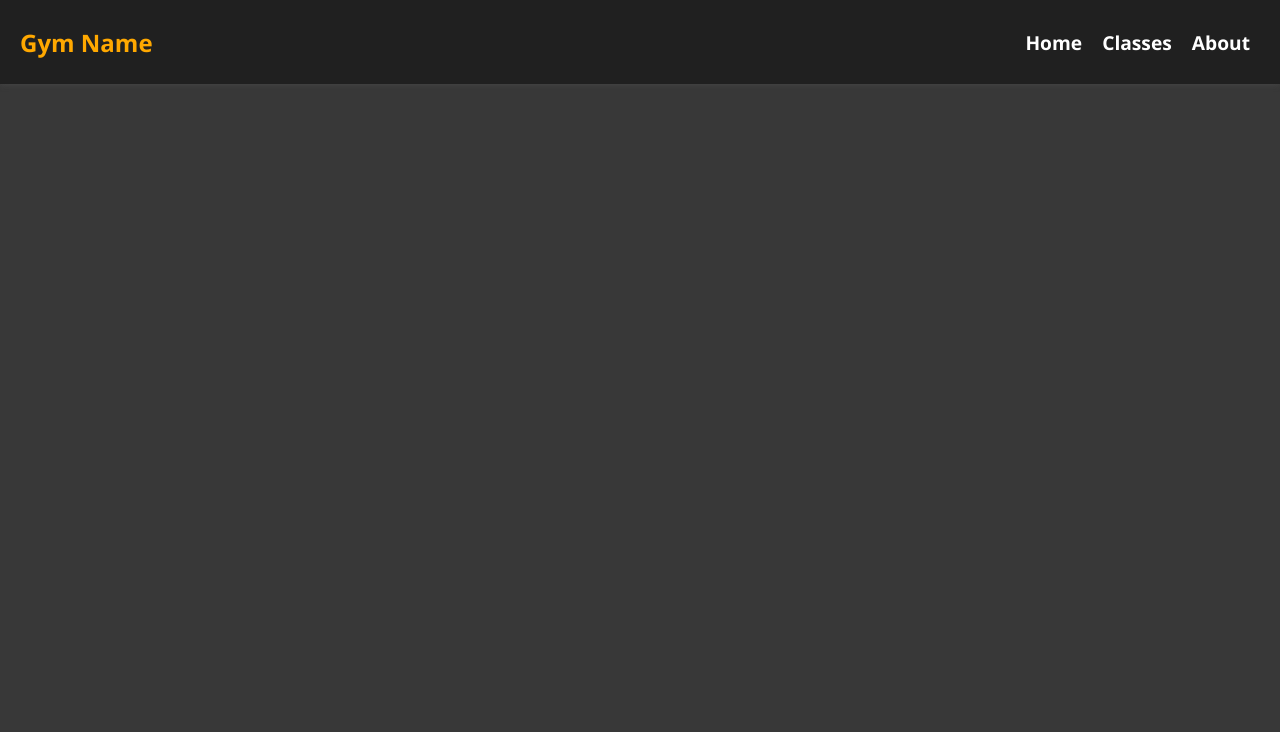
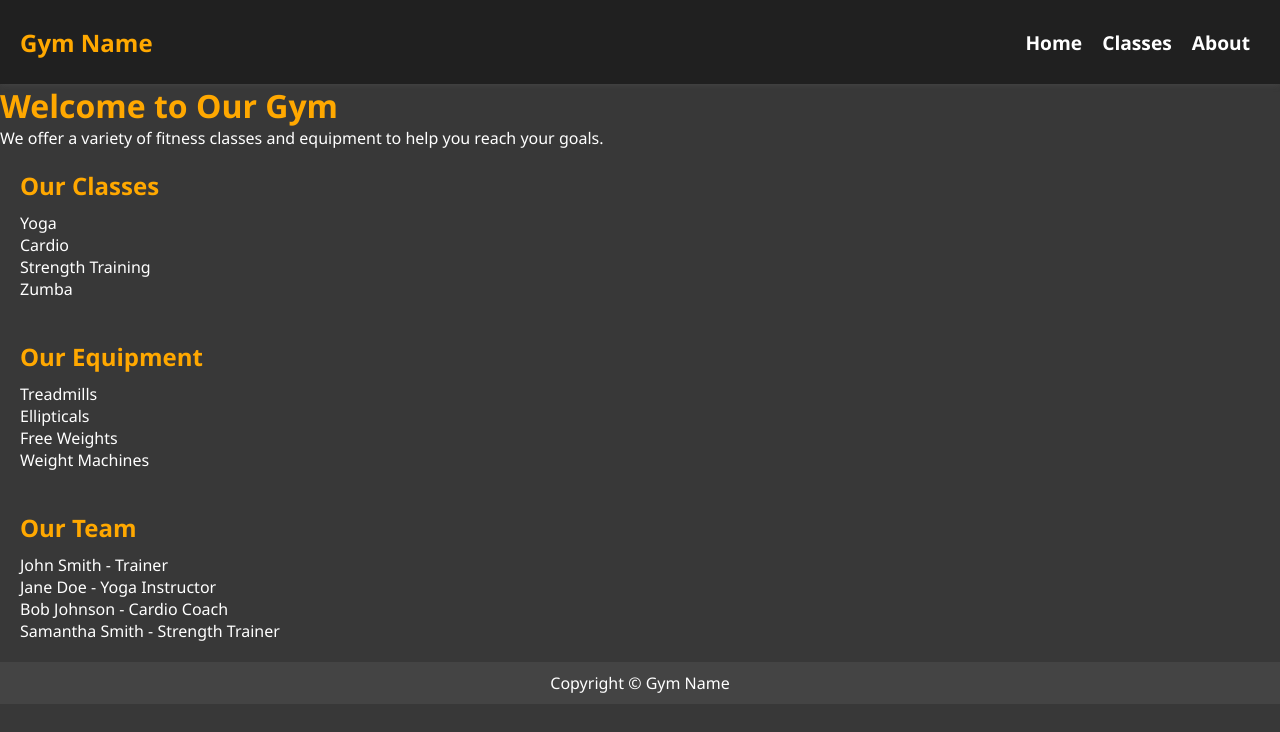
Before and after one commit to sushantpatil03/Gym-Website-WebTechnologies, a plain HTML site: page index.html in a window 1280 px wide. Drawn offline with Linux system fonts and the light colour scheme.

Commit message:
some changes

```diff
--- a/index.html
+++ b/index.html
@@ -16,5 +16,43 @@
           <li><a href="#">About</a></li>
         </ul>
       </nav>
+      <header>
+        <h1>Welcome to Our Gym</h1>
+        <p>We offer a variety of fitness classes and equipment to help you reach your goals.</p>
+      </header>
+
+      <section>
+        <h2>Our Classes</h2>
+        <ul>
+          <li>Yoga</li>
+          <li>Cardio</li>
+          <li>Strength Training</li>
+          <li>Zumba</li>
+        </ul>
+      </section>
+
+      <section>
+        <h2>Our Equipment</h2>
+        <ul>
+          <li>Treadmills</li>
+          <li>Ellipticals</li>
+          <li>Free Weights</li>
+          <li>Weight Machines</li>
+        </ul>
+      </section>
+
+      <section>
+        <h2>Our Team</h2>
+        <ul>
+          <li>John Smith - Trainer</li>
+          <li>Jane Doe - Yoga Instructor</li>
+          <li>Bob Johnson - Cardio Coach</li>
+          <li>Samantha Smith - Strength Trainer</li>
+        </ul>
+      </section>
+
+      <footer>
+        <p>Copyright © Gym Name</p>
+      </footer>
 </body>
 </html>
--- a/style.css
+++ b/style.css
@@ -6,7 +6,43 @@
 body{
     font-family: 'Segoe UI', Tahoma, Geneva, Verdana, sans-serif;
     background-color: #383838;
+    color: white;
 }
+
+/* body {
+    background-color: #383838;
+    color: white;
+    font-family: Arial, sans-serif;
+  } */
+
+  header h1 {
+    color: #ffa800;
+  }
+
+  section {
+    padding: 20px;
+  }
+
+  section h2 {
+    color: #ffa800;
+    margin-bottom: 10px;
+  }
+
+  section ul {
+    list-style: none;
+    margin: 0;
+    padding: 0;
+  }
+
+  footer {
+    background-color: #444444;
+    padding: 10px;
+    text-align: center;
+  }
+
+  footer p {
+    margin: 0;
+  }
 
 
 nav {
```
